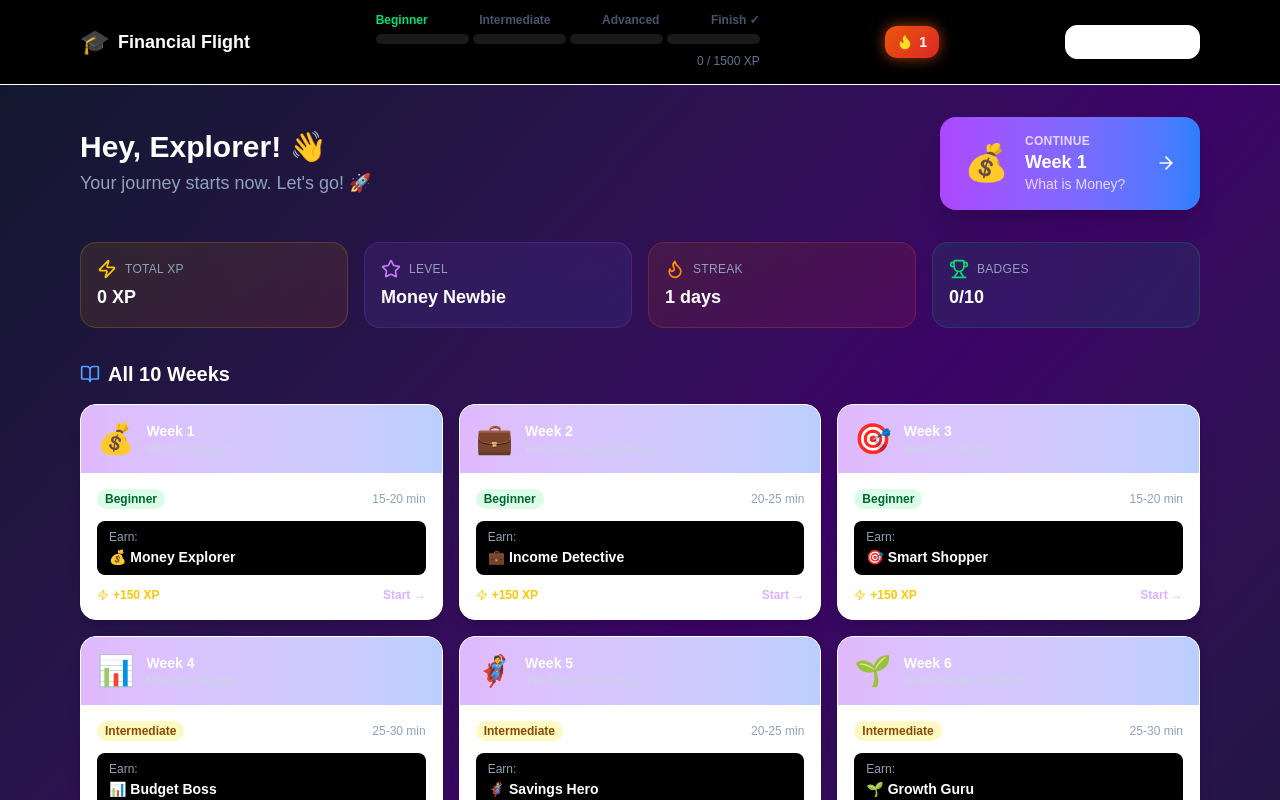
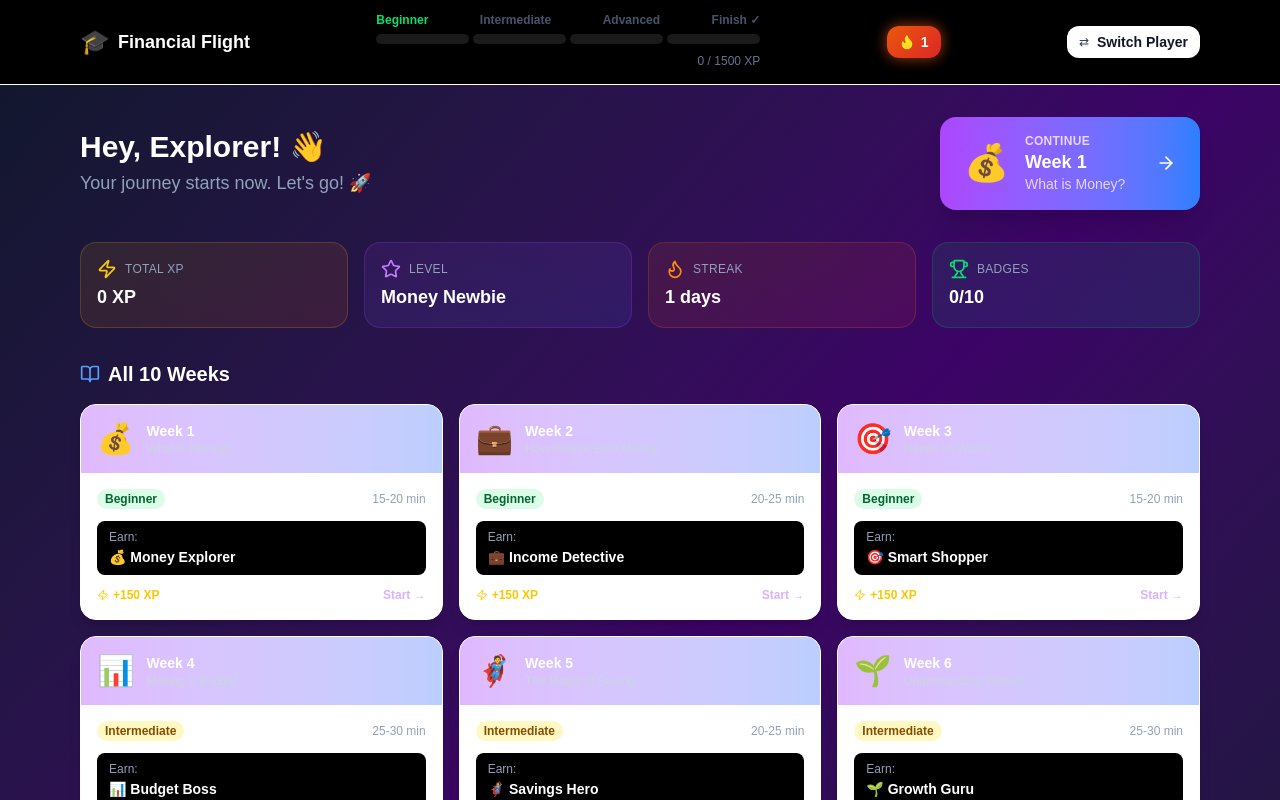
Before and after one commit to dataanalyse/Financial-Flight, a Next.js app: page / in a window 1280 px wide. Both pictures are taken after a click on the button "Start My Journey". Shown: the top 800 px of the page. Built offline with nearby package versions, Linux system fonts and the light colour scheme.

Commit message:
Switch Player button: solid white bg with black text

```diff
--- a/app/page.tsx
+++ b/app/page.tsx
@@ -380,10 +380,10 @@ export default function FinKidsAcademy() {
           {/* Switch player */}
           <button
             onClick={handleLogout}
-            className="flex items-center gap-2 bg-white bg-opacity-10 hover:bg-opacity-20 border border-white border-opacity-20 rounded-xl px-3 py-1.5 transition-all"
+            className="flex items-center gap-2 bg-white hover:bg-gray-100 rounded-xl px-3 py-1.5 transition-all shadow"
           >
-            <span className="text-white text-xs opacity-70">⇄</span>
-            <span className="text-white text-sm font-semibold">Switch Player</span>
+            <span className="text-gray-700 text-xs">⇄</span>
+            <span className="text-gray-900 text-sm font-bold">Switch Player</span>
           </button>
         </div>
       </nav>
```
